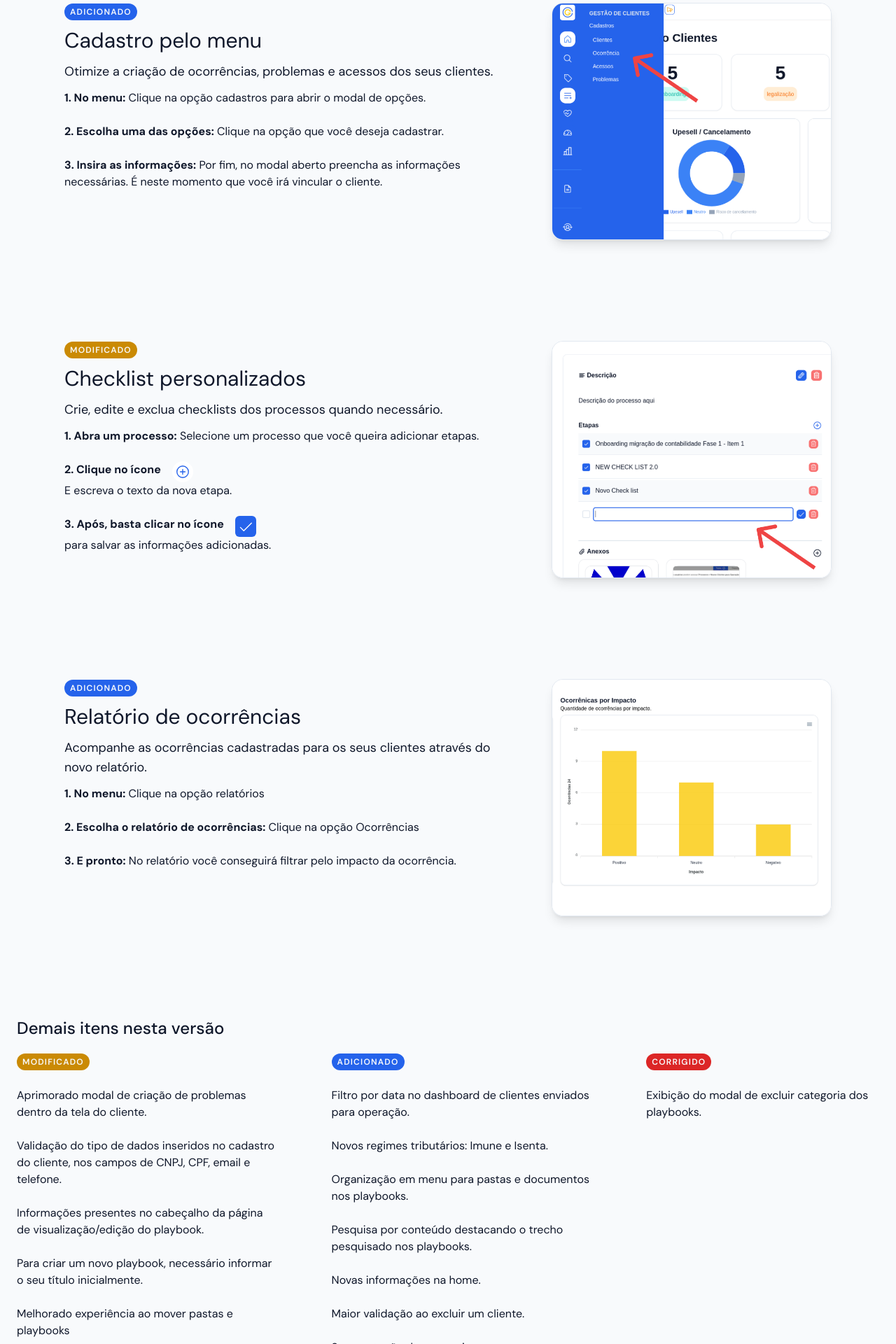
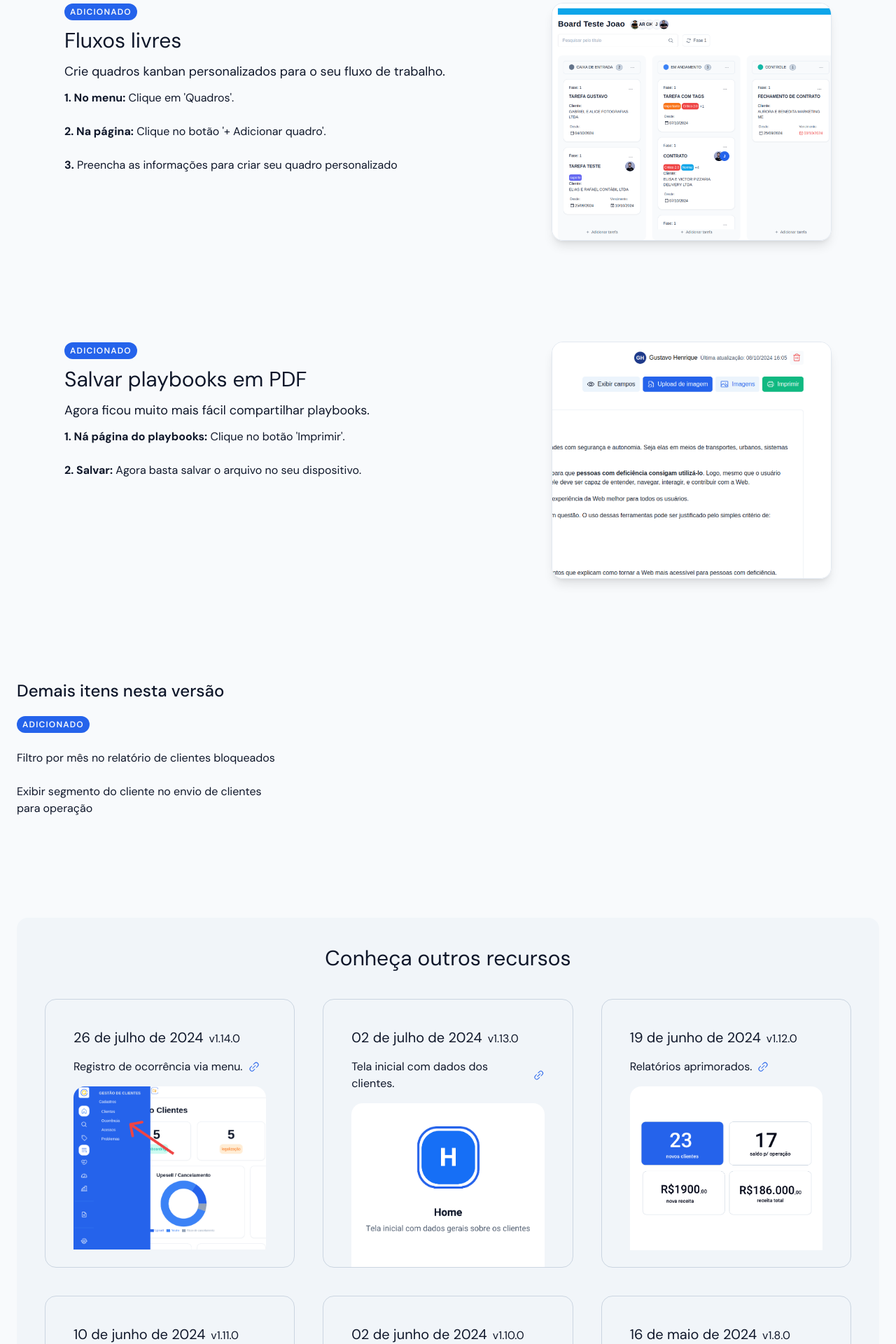
Before and after one commit to amanda-raiane/client-versions, a Next.js app: page / in a window 1280 px wide. Shown: the part 560-2480 px from the top of the page at 70% size. Built offline with nearby package versions, Linux system fonts and the light colour scheme.

Commit message:
feat: adding version 1-19-0

```diff
--- a/src/app/page.tsx
+++ b/src/app/page.tsx
@@ -9,15 +9,13 @@ import { SessionOtherResources } from "./components/SessionOtherResources";
 import PageHeader from "./components/PageHeader";
 
 import logo from "@/app/images/svg/logoClient.svg";
-import imageMenu from "@/app/images/versions/1_14_0/cadastro-via-menu.png";
-import imageChecklist from "@/app/images/versions/1_14_0/checklist-personalizado.png";
-import imageOccurrence from "@/app/images/versions/1_14_0/ocorencias.png";
-import { Check, PlusCircle } from "@phosphor-icons/react/dist/ssr";
+import imageKaban from "@/app/images/versions/1_19_0/kaban.png";
+import imageSavedPDF from "@/app/images/versions/1_19_0/saved-pdf.png";
 
 export default function Home() {
   const description = [
-    "Otimize a criação de ocorrências, problemas e acessos dos seus clientes.",
-    "Esteja no controle do que fazer em cada processo com os checklists personalizados.",
+    "Crie quadros kanban personalizados para o seu fluxo de trabalho. ",
+    "Salvar playbooks em PDF",
   ];
   return (
     <>
@@ -25,9 +23,9 @@ export default function Home() {
         <PageHeader description={description} />
         <div className="2xl:px-64 px-5 flex md:justify-between items-center flex-col-reverse sm:flex-row mt-6">
           <div>
-            <Image alt="logo escrito G Client" src={logo} className="" />
+            <Image alt="logo escrito G Client" src={logo} />
             <p className="mt-2 dark:text-slate-400 text-sm text-slate-800">
-              26 de julho de 2024 <span>v1.14.0</span>
+              15 de outubro de 2024 <span>v1.19.0</span>
             </p>
           </div>
           <div className="flex items-center gap-3">
@@ -37,28 +35,25 @@ export default function Home() {
         <section className="2xl:px-64 px-5 mt-20 lg:mb-36 mb-24 flex md:justify-center md:gap-20 gap-10 flex-col lg:flex-row">
           <div className="dark:text-slate-50 text-slate-900 space-y-3 lg:w-1/2">
             <span className="bg-blue-600 px-2 rounded-2xl py-1 text-xs uppercase tracking-widest font-semibold text-slate-50">
-              adicionado
+              Adicionado
             </span>
-            <h2 className="sm:text-3xl text-2xl">Cadastro pelo menu</h2>
+            <h2 className="sm:text-3xl text-2xl">Fluxos livres</h2>
             <p className="sm:text-lg">
-              Otimize a criação de ocorrências, problemas e acessos dos seus
-              clientes.
+              Crie quadros kanban personalizados para o seu fluxo de trabalho.
             </p>
-            <ul className="space-y-6 pb-8">
+            <ol className="space-y-6 pb-8">
               <li>
-                <strong>1. No menu:</strong> Clique na opção cadastros para
-                abrir o modal de opções.
+                <strong>1. No menu:</strong> Clique em &apos;Quadros&apos;.
               </li>
               <li>
-                <strong>2. Escolha uma das opções:</strong> Clique na opção que
-                você deseja cadastrar.
+                <strong>2. Na página:</strong> Clique no botão &apos;+ Adicionar
+                quadro&apos;.
               </li>
               <li>
-                <strong>3. Insira as informações:</strong> Por fim, no modal
-                aberto preencha as informações necessárias. É neste momento que
-                você irá vincular o cliente.
+                <strong>3.</strong> Preencha as informações para criar seu
+                quadro personalizado
               </li>
-            </ul>
+            </ol>
             <Link
               className="hidden"
               target="_blank"
@@ -71,88 +66,32 @@ export default function Home() {
           </div>
           <div>
             <Image
-              src={imageMenu}
+              src={imageKaban}
               quality={100}
               className="rounded-2xl lg:w-[400px] min-w-[260px] transition-all duration-300 hover:scale-110 border border-slate-200 shadow-lg dark:border-none"
-              alt="print do menu do sistema"
-            />
-          </div>
-        </section>
-        <section className="2xl:px-64 px-5 mt-20 lg:mb-36 mb-24 flex md:justify-center md:gap-20 gap-10 flex-col lg:flex-row">
-          <div className="dark:text-slate-50 text-slate-900 space-y-3 lg:w-1/2">
-            <span className="bg-yellow-600 px-2 rounded-2xl py-1 text-xs uppercase tracking-widest font-semibold text-slate-50">
-              modificado
-            </span>
-            <h2 className="sm:text-3xl text-2xl">Checklist personalizados</h2>
-            <p className="sm:text-lg">
-              Crie, edite e exclua checklists dos processos quando necessário.
-            </p>
-            <ul className="space-y-6 pb-8">
-              <li>
-                <strong>1. Abra um processo:</strong> Selecione um processo que
-                você queira adicionar etapas.
-              </li>
-              <li>
-                <strong className="flex gap-4">
-                  2. Clique no ícone
-                  <span className="bg-white text-blue-600 p-1 rounded-full">
-                    <PlusCircle size={22} />
-                  </span>
-                </strong>{" "}
-                E escreva o texto da nova etapa.
-              </li>
-              <li>
-                <strong className="flex gap-4">
-                  3. Após, basta clicar no ícone
-                  <span className="bg-blue-600 text-white rounded-md p-1">
-                    <Check size={22} />
-                  </span>
-                </strong>{" "}
-                para salvar as informações adicionadas.
-              </li>
-            </ul>
-            <Link
-              className="hidden"
-              target="_blank"
-              href={
-                "https://gclient.notion.site/Como-controlar-o-acesso-de-usu-rios-p-ginas-e-itens-do-menu-c5a948366fd1452a8530d89ac41b98d8"
-              }
-            >
-              <PrimaryButton text={"saiba como"} />
-            </Link>
-          </div>
-          <div>
-            <Image
-              src={imageChecklist}
-              quality={100}
-              className="rounded-2xl lg:w-[400px] min-w-[260px] transition-all duration-300 hover:scale-110 border border-slate-200 shadow-lg dark:border-none"
-              alt="descrição da página home"
+              alt="print do kaban"
             />
           </div>
         </section>
         <section className="2xl:px-64 px-5 mt-20 lg:mb-36 mb-24 flex md:justify-center md:gap-20 gap-10 flex-col lg:flex-row">
           <div className="dark:text-slate-50 text-slate-900 space-y-3 lg:w-1/2">
             <span className="bg-blue-600 px-2 rounded-2xl py-1 text-xs uppercase tracking-widest font-semibold text-slate-50">
-              adicionado
+              Adicionado
             </span>
-            <h2 className="sm:text-3xl text-2xl">Relatório de ocorrências</h2>
+            <h2 className="sm:text-3xl text-2xl">Salvar playbooks em PDF</h2>
             <p className="sm:text-lg">
-              Acompanhe as ocorrências cadastradas para os seus clientes através
-              do novo relatório.
+              Agora ficou muito mais fácil compartilhar playbooks.
             </p>
-            <ul className="space-y-6 pb-8">
+            <ol className="space-y-6 pb-8">
               <li>
-                <strong>1. No menu:</strong> Clique na opção relatórios
+                <strong>1. Ná página do playbooks:</strong> Clique no botão
+                &apos;Imprimir&apos;.
               </li>
               <li>
-                <strong>2. Escolha o relatório de ocorrências:</strong> Clique
-                na opção Ocorrências
+                <strong>2. Salvar:</strong> Agora basta salvar o arquivo no seu
+                dispositivo.
               </li>
-              <li>
-                <strong>3. E pronto:</strong> No relatório você conseguirá
-                filtrar pelo impacto da ocorrência.
-              </li>
-            </ul>
+            </ol>
             <Link
               className="hidden"
               target="_blank"
@@ -165,10 +104,10 @@ export default function Home() {
           </div>
           <div>
             <Image
-              src={imageOccurrence}
+              src={imageSavedPDF}
               quality={100}
               className="rounded-2xl lg:w-[400px] min-w-[260px] transition-all duration-300 hover:scale-110 border border-slate-200 shadow-lg dark:border-none"
-              alt="print do menu do sistema"
+              alt="print do kaban"
             />
           </div>
         </section>
@@ -178,60 +117,14 @@ export default function Home() {
           </h2>
           <div className="flex md:gap-20 gap-5 flex-col md:flex-row">
             <div className="md:max-w-[30%]">
-              <p className="bg-yellow-600 px-2 rounded-2xl py-1 mb-6 text-xs uppercase tracking-widest font-semibold text-slate-50 w-min">
-                Modificado
-              </p>
-              <ul className="space-y-6">
-                <li>
-                  Aprimorado modal de criação de problemas dentro da tela do
-                  cliente.
-                </li>
-                <li>
-                  Validação do tipo de dados inseridos no cadastro do cliente,
-                  nos campos de CNPJ, CPF, email e telefone.
-                </li>
-                <li>
-                  Informações presentes no cabeçalho da página de
-                  visualização/edição do playbook.
-                </li>
-                <li>
-                  Para criar um novo playbook, necessário informar o seu título
-                  inicialmente.
-                </li>
-                <li>Melhorado experiência ao mover pastas e playbooks</li>
-                <li>
-                  Lista de clientes não trazer os clientes inativos por padrão.
-                </li>
-              </ul>
-            </div>
-            <div className="md:max-w-[30%]">
               <p className="bg-blue-600 px-2 rounded-2xl py-1 mb-6 text-xs uppercase tracking-widest font-semibold text-slate-50 w-min">
                 Adicionado
               </p>
               <ul className="space-y-6">
+                <li>Filtro por mês no relatório de clientes bloqueados</li>
                 <li>
-                  Filtro por data no dashboard de clientes enviados para
-                  operação.
+                  Exibir segmento do cliente no envio de clientes para operação
                 </li>
-                <li>Novos regimes tributários: Imune e Isenta.</li>
-                <li>
-                  Organização em menu para pastas e documentos nos playbooks.
-                </li>
-                <li>
-                  Pesquisa por conteúdo destacando o trecho pesquisado nos
-                  playbooks.
-                </li>
-                <li>Novas informações na home.</li>
-                <li>Maior validação ao excluir um cliente.</li>
-                <li>Segmentação de categorias.</li>
-              </ul>
-            </div>
-            <div className="md:max-w-[30%]">
-              <p className="bg-red-600 px-2 rounded-2xl py-1 mb-6 text-xs uppercase tracking-widest font-semibold text-slate-50 w-min">
-                Corrigido
-              </p>
-              <ul className="space-y-6">
-                <li>Exibição do modal de excluir categoria dos playbooks.</li>
               </ul>
             </div>
           </div>
```
Also changed, not shown: src/app/images/versions/1_19_0/kaban.png (added), src/app/images/versions/1_19_0/saved-pdf.png (added).
